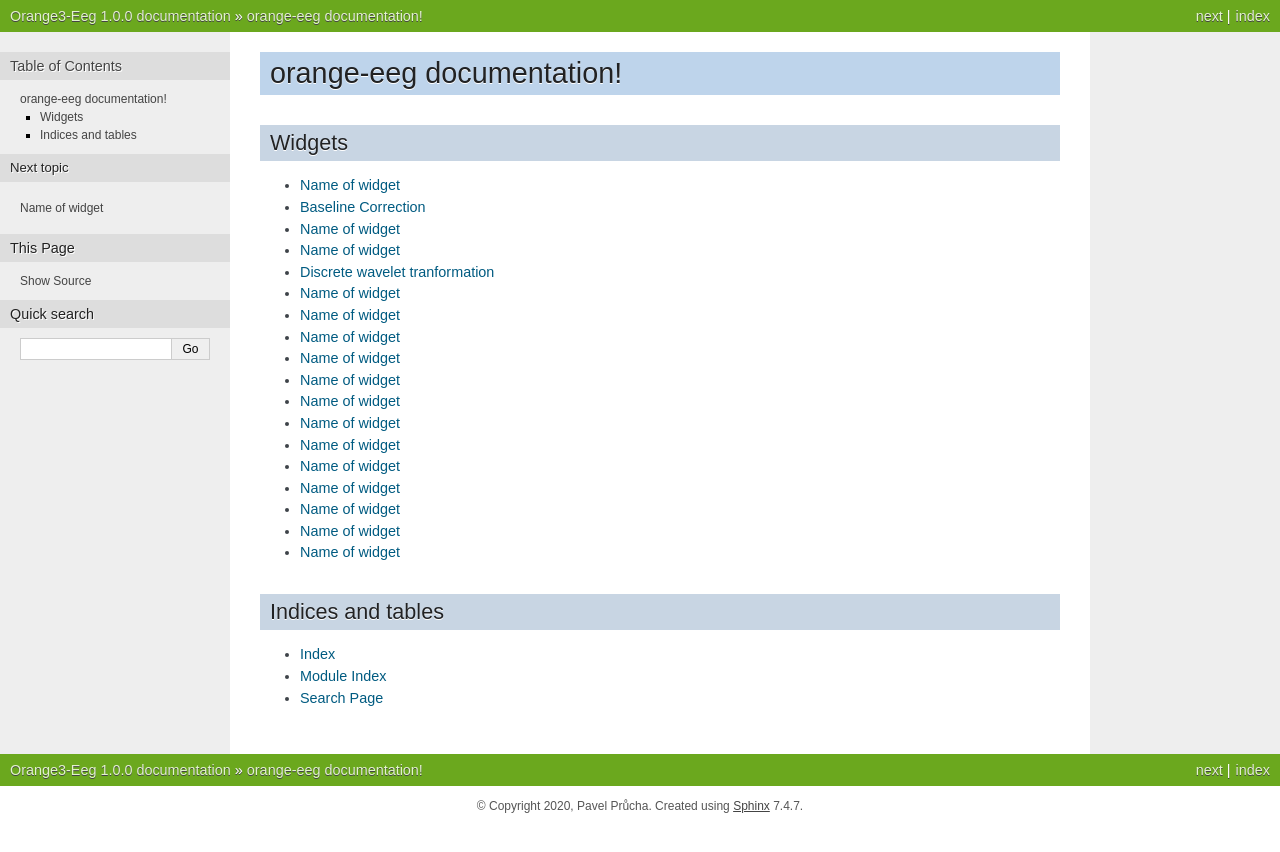
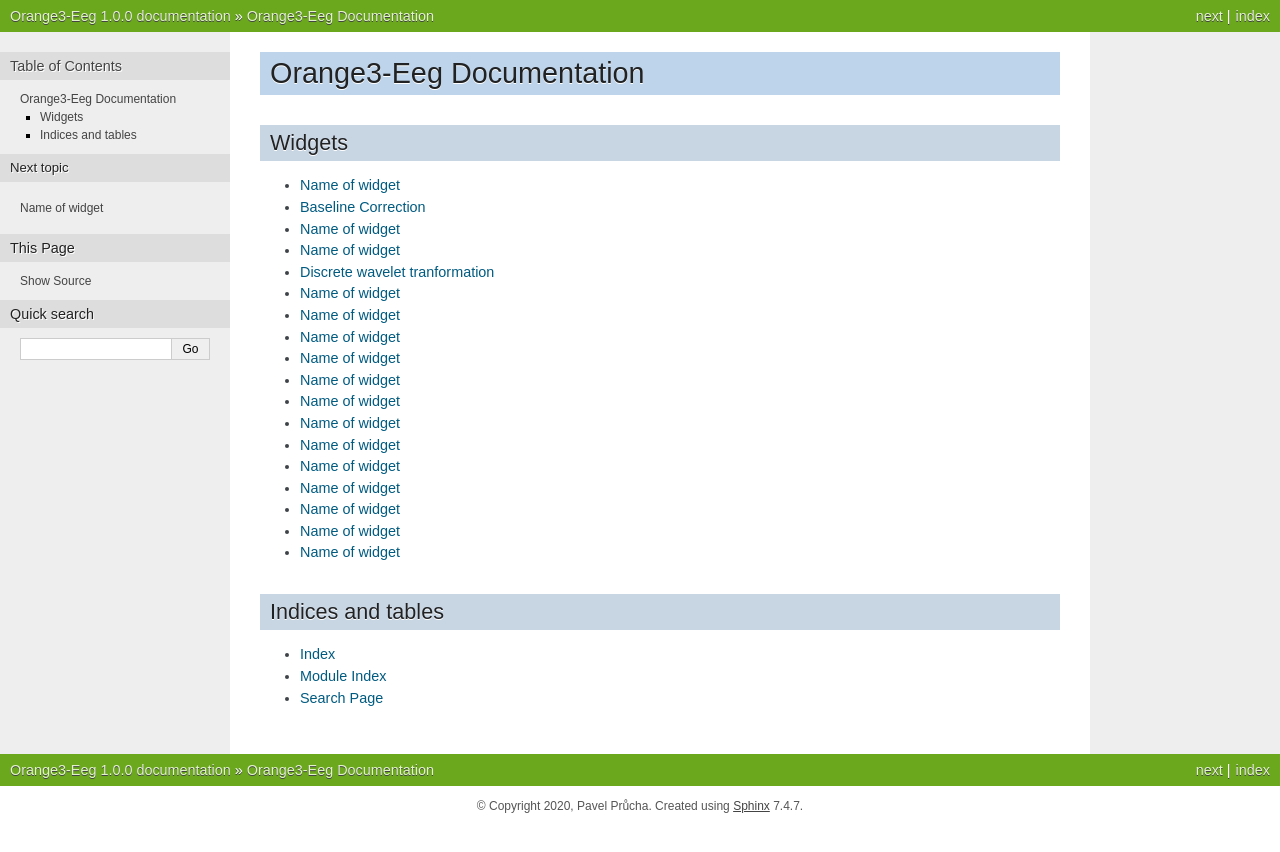
Before and after one commit to Iopi/orange-EEG, a Sphinx documentation site: the page built from doc/index.rst, in a window 1280 px wide. Shown: the top 852 px of the page. Built offline with Sphinx 7.4.7, drawn with Linux system fonts in a browser that asks for light colours; some of the changed lines change nothing that is shown.

Commit message:
doc change 1

```diff
--- a/doc/index.rst
+++ b/doc/index.rst
@@ -1,10 +1,5 @@
-.. EEG documentation master file, created by
-   sphinx-quickstart on Thu Mar 12 18:48:34 2020.
-   You can adapt this file completely to your liking, but it should at least
-   contain the root `toctree` directive.
-
-orange-eeg documentation!
-===============================
+Orange3-Eeg Documentation
+=========================
 
 .. toctree::
    :maxdepth: 2
@@ -40,7 +35,6 @@
 
    widgets/*
 
-
 Indices and tables
 ------------------
 
```
Also changed, not shown: 3 other files.
